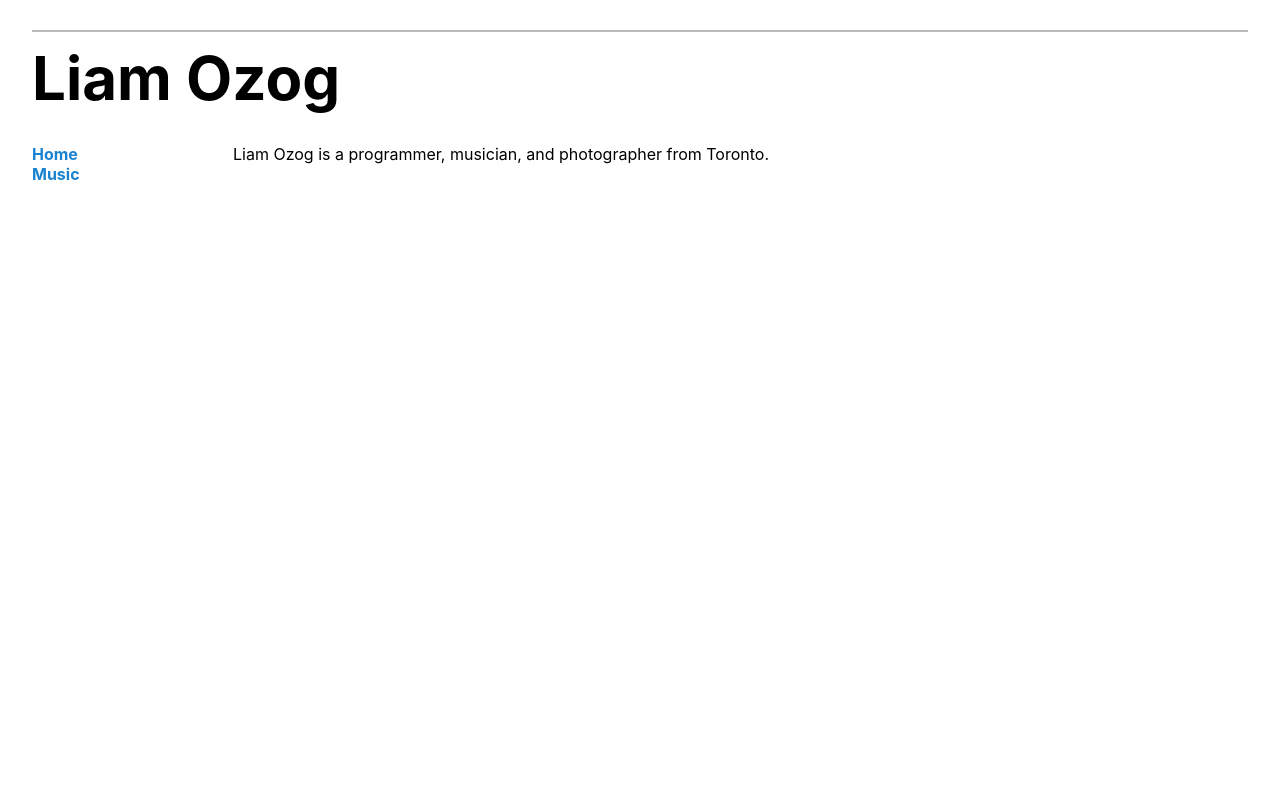
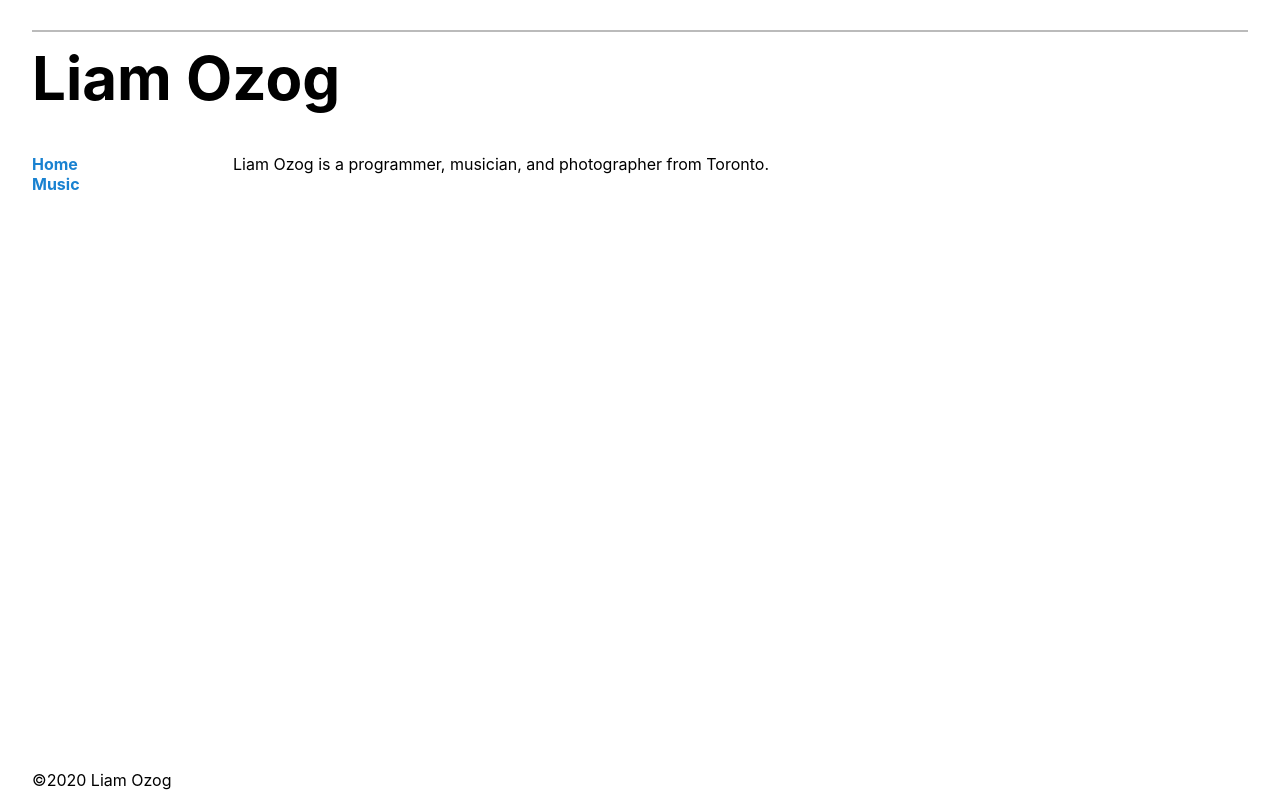
Before and after one commit to lozog/personal-site-2021, a React (Create React App) app: page / in a window 1280 px wide. Shown: the top 800 px of the page. Built offline with nearby package versions, Linux system fonts and the light colour scheme.

Commit message:
style update for footer

```diff
--- a/src/components/App.js
+++ b/src/components/App.js
@@ -6,13 +6,18 @@ import Home from "components/pages/Home";
 import Music from "components/pages/Music";
 import "stylesheets/App.scss";
 
+/**
+ * TODO:
+ * Have links highlight when on their page
+ */
+
 function App() {
   return (
     <div className="App">
       <Header />
       <Router>
         <div className="page-wrapper">
-          <nav className="nav-sidebar">
+          <nav className="App__sidebar">
             <Link to="/">Home</Link>
             <Link to="/music">Music</Link>
           </nav>
--- a/src/stylesheets/App.scss
+++ b/src/stylesheets/App.scss
@@ -3,6 +3,28 @@
 
 $sidebar-width: 200px;
 $sidebar-right-margin: 20px;
+
+.App {
+  display: flex;
+  flex-direction: column;
+  min-height: 100vh;
+
+  &__sidebar {
+    flex-grow: 1;
+    flex-basis: 200px;
+    text-align: left;
+
+    @media (max-width: $small-screen-breakpoint) {
+      flex-basis: 100%;
+      margin-bottom: 30px;
+    }
+
+    a {
+      font-weight: 700;
+      display: block;
+    }
+  }
+}
 
 .App-header {
   background-color: $color-white;
@@ -24,22 +46,6 @@ $sidebar-right-margin: 20px;
   flex-wrap: wrap;
 }
 
-.nav-sidebar {
-  flex-grow: 1;
-  flex-basis: 200px;
-  text-align: left;
-
-  @media (max-width: $small-screen-breakpoint) {
-    flex-basis: 100%;
-    margin-bottom: 30px;
-  }
-
-  a {
-    font-weight: 700;
-    display: block;
-  }
-}
-
 .page-content {
   flex-basis: 0;
   flex-grow: 999;
--- a/src/stylesheets/Footer.scss
+++ b/src/stylesheets/Footer.scss
@@ -1,3 +1,4 @@
 .Footer {
-  margin: 30px 0;
+  margin-top: auto;
+  padding: 10px 0;
 }
--- a/src/stylesheets/Home.scss
+++ b/src/stylesheets/Home.scss
@@ -1,3 +1,3 @@
 .Home {
-  height: 750px;
+
 }
```
